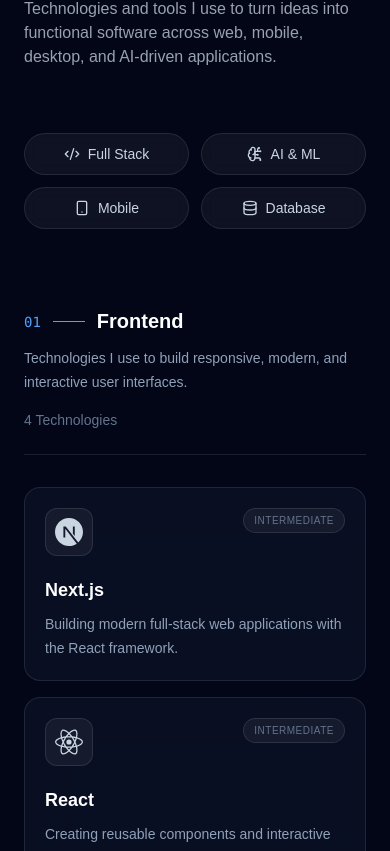
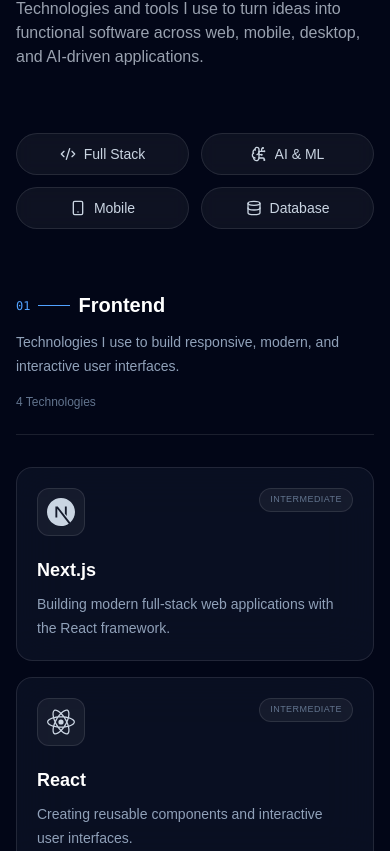
Before and after one commit to Jareth-Baur/my-portfolio, a Next.js app: page / in a window 390 px wide. Shown: the part 5313-6164 px from the top of the page. Built offline with nearby package versions, Linux system fonts and the light colour scheme.

Commit message:
fix: resolve skills visibility issue on narrow viewports

```diff
--- a/src/components/skills/SkillCard.tsx
+++ b/src/components/skills/SkillCard.tsx
@@ -4,7 +4,6 @@
   motion,
   useMotionTemplate,
   useMotionValue,
-  Variants,
 } from "framer-motion";
 
 import {
@@ -41,25 +40,6 @@
   java: FaJava,
   git: SiGit,
   github: SiGithub,
-};
-
-const cardVariants: Variants = {
-  hidden: {
-    opacity: 0,
-    y: 30,
-    scale: 0.97,
-  },
-
-  visible: {
-    opacity: 1,
-    y: 0,
-    scale: 1,
-
-    transition: {
-      duration: 0.5,
-      ease: [0.22, 1, 0.36, 1],
-    },
-  },
 };
 
 interface Props {
@@ -105,7 +85,22 @@
 
   return (
     <motion.div
-      variants={cardVariants}
+      initial={{
+        y: 20,
+        scale: 0.98,
+      }}
+      whileInView={{
+        y: 0,
+        scale: 1,
+      }}
+      viewport={{
+        once: false,
+        amount: 0,
+      }}
+      transition={{
+        duration: 0.5,
+        ease: [0.22, 1, 0.36, 1],
+      }}
       whileHover={{
         y: -6,
       }}
@@ -114,6 +109,7 @@
         group
         relative
         h-full
+        w-full
         min-w-0
         overflow-hidden
         rounded-2xl
@@ -136,7 +132,7 @@
         sm:p-6
       "
     >
-      {/* Mouse Glow */}
+      {/* Desktop Mouse Glow */}
 
       <motion.div
         style={{
@@ -151,9 +147,8 @@
           transition-opacity
           duration-500
 
-          group-hover:opacity-100
-
           md:block
+          md:group-hover:opacity-100
         "
       />
 
@@ -161,6 +156,7 @@
 
       <div
         className="
+          pointer-events-none
           absolute
           left-1/2
           top-0
@@ -178,11 +174,13 @@
         "
       />
 
-      <div className="relative z-10">
+      <div className="relative z-10 min-w-0">
 
         {/* Icon + Level */}
 
-        <div className="flex items-start justify-between gap-3">
+        <div className="flex min-w-0 items-start justify-between gap-3">
+
+          {/* Icon */}
 
           <motion.div
             whileHover={{
@@ -235,14 +233,16 @@
 
           <span
             className="
+              max-w-[120px]
               shrink-0
+              truncate
               rounded-full
               border
               border-slate-200
               bg-slate-100
               px-2.5
               py-1
-              text-[10px]
+              text-[9px]
               font-medium
               uppercase
               tracking-wider
@@ -265,6 +265,7 @@
         <h3
           className="
             mt-5
+            break-words
             text-lg
             font-bold
             text-slate-900
@@ -285,6 +286,7 @@
         <p
           className="
             mt-2
+            break-words
             text-sm
             leading-6
             text-slate-600
--- a/src/components/skills/SkillCategory.tsx
+++ b/src/components/skills/SkillCategory.tsx
@@ -1,9 +1,6 @@
 "use client";
 
-import {
-  motion,
-  Variants,
-} from "framer-motion";
+import { motion } from "framer-motion";
 
 import SkillCard from "./SkillCard";
 
@@ -16,17 +13,6 @@
   index: number;
 }
 
-const containerVariants: Variants = {
-  hidden: {},
-
-  visible: {
-    transition: {
-      staggerChildren: 0.08,
-      delayChildren: 0.1,
-    },
-  },
-};
-
 export default function SkillCategory({
   title,
   description,
@@ -38,37 +24,30 @@
   ).padStart(2, "0");
 
   return (
-    <motion.section
-      initial="hidden"
-      whileInView="visible"
-      viewport={{
-        once: false,
-        amount: 0.05,
-        margin: "0px 0px -50px 0px",
-      }}
-      variants={containerVariants}
-    >
+    <section className="w-full min-w-0">
+
       {/* Category Header */}
 
       <motion.div
-        variants={{
-          hidden: {
-            opacity: 0,
-            y: 30,
-          },
-
-          visible: {
-            opacity: 1,
-            y: 0,
-            transition: {
-              duration: 0.6,
-              ease: [0.22, 1, 0.36, 1],
-            },
-          },
+        initial={{
+          y: 20,
+        }}
+        whileInView={{
+          y: 0,
+        }}
+        viewport={{
+          once: false,
+          amount: 0,
+        }}
+        transition={{
+          duration: 0.6,
+          ease: [0.22, 1, 0.36, 1],
         }}
         className="
           mb-8
           flex
+          w-full
+          min-w-0
           flex-col
           gap-4
           border-b
@@ -82,35 +61,37 @@
           sm:justify-between
         "
       >
-        <div>
-          <div className="flex items-center gap-3">
+        <div className="min-w-0">
 
-            {/* Number */}
+          {/* Number + Title */}
+
+          <div className="flex min-w-0 items-center gap-2 sm:gap-3">
 
             <span
               className="
                 shrink-0
                 font-mono
-                text-sm
+                text-xs
                 text-blue-600
 
                 dark:text-blue-400
+
+                sm:text-sm
               "
             >
               {categoryNumber}
             </span>
 
-            {/* Line */}
-
             <motion.div
               initial={{
-                width: 0,
+                width: 16,
               }}
               whileInView={{
                 width: 32,
               }}
               viewport={{
                 once: false,
+                amount: 0,
               }}
               transition={{
                 duration: 0.6,
@@ -124,11 +105,10 @@
               "
             />
 
-            {/* Title */}
-
             <h2
               className="
                 min-w-0
+                break-words
                 text-xl
                 font-bold
                 leading-tight
@@ -136,7 +116,8 @@
 
                 dark:text-white
 
-                sm:text-3xl
+                sm:text-2xl
+                md:text-3xl
               "
             >
               {title}
@@ -150,6 +131,7 @@
             className="
               mt-3
               max-w-2xl
+              break-words
               text-sm
               leading-6
               text-slate-600
@@ -161,6 +143,7 @@
           >
             {description}
           </p>
+
         </div>
 
         {/* Technology Count */}
@@ -168,10 +151,10 @@
         <span
           className="
             shrink-0
-            text-sm
+            text-xs
             text-slate-500
 
-            dark:text-slate-500
+            sm:text-sm
           "
         >
           {skills.length}{" "}
@@ -179,6 +162,7 @@
             ? "Technology"
             : "Technologies"}
         </span>
+
       </motion.div>
 
       {/* Skills Grid */}
@@ -187,15 +171,16 @@
         className="
           grid
           w-full
+          min-w-0
           grid-cols-1
           gap-4
 
-          min-[480px]:grid-cols-2
+          sm:grid-cols-2
+          sm:gap-5
 
           lg:grid-cols-3
 
           xl:grid-cols-4
-          xl:gap-5
         "
       >
         {skills.map((skill) => (
@@ -205,6 +190,7 @@
           />
         ))}
       </div>
-    </motion.section>
+
+    </section>
   );
 }
--- a/src/components/skills/Skills.tsx
+++ b/src/components/skills/Skills.tsx
@@ -12,9 +12,7 @@
 import SectionTitle from "../ui/SectionTitle";
 import SkillCategory from "./SkillCategory";
 
-import {
-  skillCategories,
-} from "@/data/skills";
+import { skillCategories } from "@/data/skills";
 
 const areas = [
   {
@@ -39,10 +37,9 @@
   return (
     <section
       id="skills"
-      className="relative overflow-hidden py-20 sm:py-24 lg:py-32"
+      className="relative w-full overflow-hidden py-20 sm:py-24 lg:py-32"
     >
-
-      {/* Background */}
+      {/* Background Glow */}
 
       <motion.div
         animate={{
@@ -60,34 +57,37 @@
           left-1/2
           top-1/3
           -z-10
-          h-[600px]
-          w-[600px]
+          h-[400px]
+          w-[400px]
           -translate-x-1/2
           rounded-full
           bg-blue-600/5
-          blur-[150px]
+          blur-[120px]
+
+          sm:h-[600px]
+          sm:w-[600px]
+          sm:blur-[150px]
         "
       />
 
-      <div className="mx-auto max-w-7xl px-6">
+      <div className="mx-auto w-full max-w-7xl px-4 sm:px-6 lg:px-8">
 
         {/* Main Heading */}
 
         <motion.div
           initial={{
-            opacity: 0,
-            y: 40,
+            y: 30,
           }}
           whileInView={{
-            opacity: 1,
             y: 0,
           }}
           viewport={{
             once: false,
-            amount: 0.5,
+            amount: 0,
           }}
           transition={{
             duration: 0.7,
+            ease: [0.22, 1, 0.36, 1],
           }}
         >
           <SectionTitle
@@ -98,76 +98,91 @@
 
         {/* Development Areas */}
 
-        <motion.div
-          initial="hidden"
-          whileInView="visible"
-          viewport={{
-            once: false,
-            amount: 0.5,
-          }}
-          variants={{
-            hidden: {},
+        <div
+          className="
+            mb-16
+            grid
+            w-full
+            grid-cols-1
+            gap-3
 
-            visible: {
-              transition: {
-                staggerChildren: 0.1,
-              },
-            },
-          }}
-          className="mb-20 grid grid-cols-2 gap-3 sm:flex sm:flex-wrap"
+            min-[380px]:grid-cols-2
+
+            sm:mb-20
+            sm:flex
+            sm:flex-wrap
+          "
         >
-          {areas.map((area) => {
+          {areas.map((area, index) => {
             const Icon = area.icon;
 
             return (
               <motion.div
                 key={area.label}
-                variants={{
-                  hidden: {
-                    opacity: 0,
-                    y: 20,
-                  },
-
-                  visible: {
-                    opacity: 1,
-                    y: 0,
-                  },
+                initial={{
+                  y: 15,
+                }}
+                whileInView={{
+                  y: 0,
+                }}
+                viewport={{
+                  once: false,
+                  amount: 0,
+                }}
+                transition={{
+                  duration: 0.4,
+                  delay: index * 0.05,
                 }}
                 whileHover={{
                   y: -3,
                 }}
                 className="
                   flex
+                  min-w-0
                   items-center
                   justify-center
                   gap-2
                   rounded-full
                   border
-                  border-white/10
-                  bg-white/5
+                  border-slate-200
+                  bg-white/70
                   px-4
                   py-2.5
                   text-sm
-                  text-slate-300
+                  text-slate-700
+                  shadow-sm
                   backdrop-blur
                   transition-colors
+
+                  dark:border-white/10
+                  dark:bg-white/5
+                  dark:text-slate-300
+                  dark:shadow-none
+
                   hover:border-blue-500/30
-                  hover:text-blue-400
+                  hover:text-blue-600
+
+                  dark:hover:text-blue-400
+
                   sm:justify-start
                 "
               >
-                <Icon size={16} />
+                <Icon
+                  size={16}
+                  className="shrink-0"
+                />
 
-                {area.label}
-
+                <span className="truncate">
+                  {area.label}
+                </span>
               </motion.div>
             );
           })}
-        </motion.div>
+        </div>
 
         {/* Categories */}
 
-        <div className="space-y-24">
+        <div className="w-full space-y-20 sm:space-y-24">
           {skillCategories.map(
             (category, index) => (
               <SkillCategory
```
